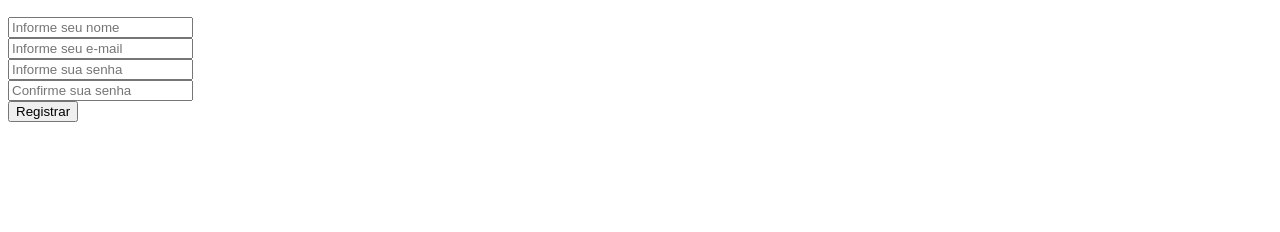
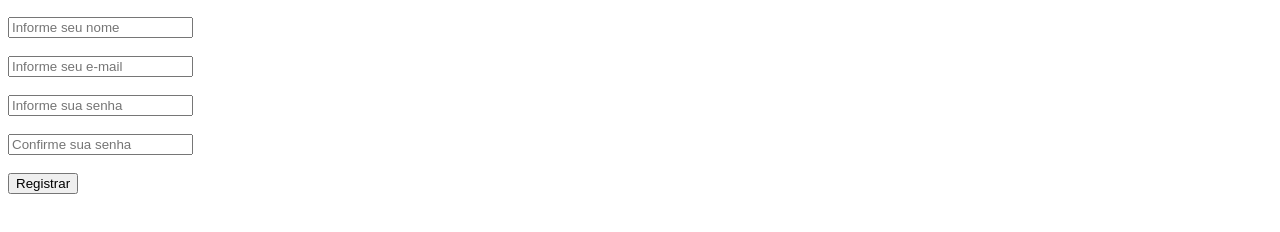
Before and after one commit to assi23/primeira-aps-unifebe, a plain HTML site: page signup.html in a window 1280 px wide. Shown: the part 214-446 px from the top of the page. Drawn offline with Linux system fonts and the light colour scheme.

Commit message:
refactor: ´login.html´ ´products.html´ ´signup.html´ for a better view

```diff
--- a/signup.html
+++ b/signup.html
@@ -15,10 +15,10 @@
     <form action="index.html">
         <img style="height: 100px;" src="https://icons.veryicon.com/png/o/miscellaneous/esgcc-basic-icon-library/register-14.png" alt="imagem de registro">
         <h2>Registrar</h2>
-        <input type="text" placeholder="Informe seu nome"> <br>
-        <input type="text" placeholder="Informe seu e-mail"> <br>
-        <input type="text" placeholder="Informe sua senha"> <br>
-        <input type="text" placeholder="Confirme sua senha"> <br>
+        <input type="text" placeholder="Informe seu nome"> <br><br>
+        <input type="text" placeholder="Informe seu e-mail"> <br><br>
+        <input type="text" placeholder="Informe sua senha"> <br><br>
+        <input type="text" placeholder="Confirme sua senha"> <br><br>
         <button>Registrar</button>
     </form>
 
```
Also changed, not shown: login.html (+2 -2 lines), products.html (+3 -3 lines).
